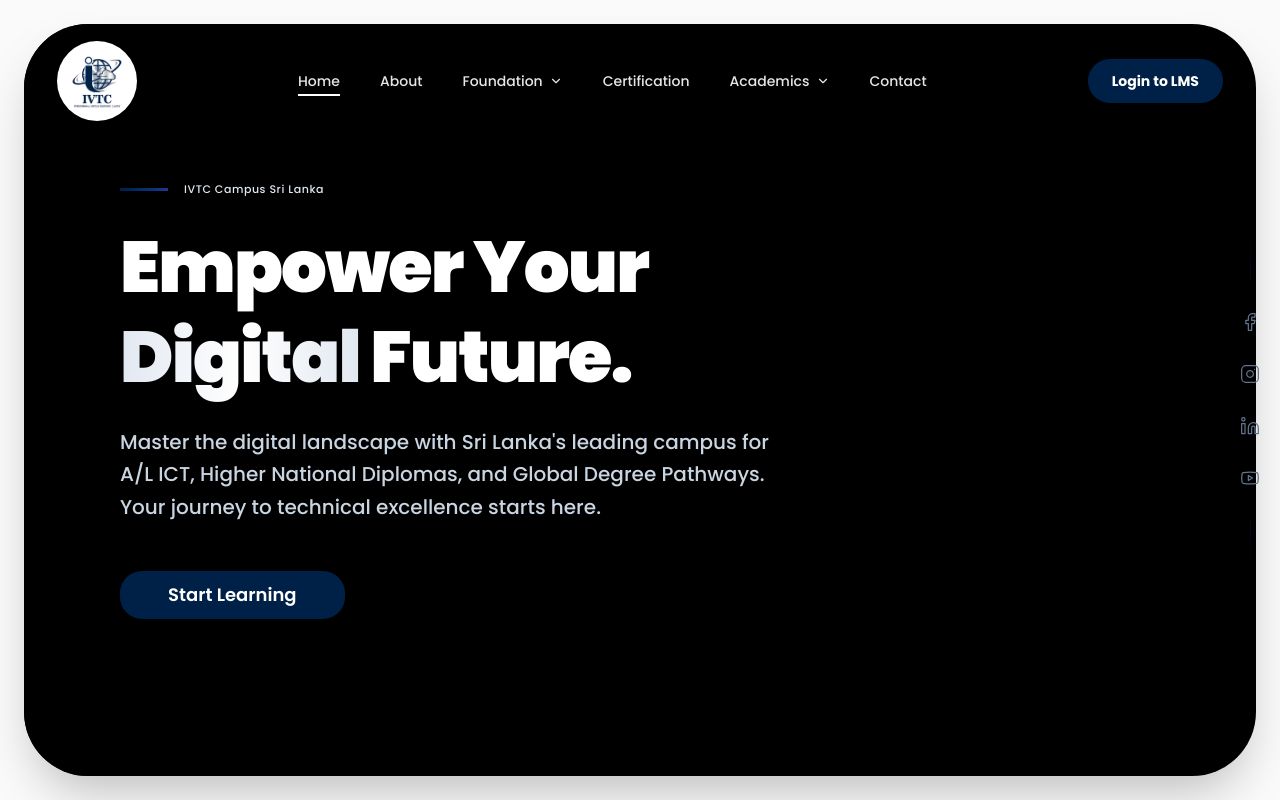
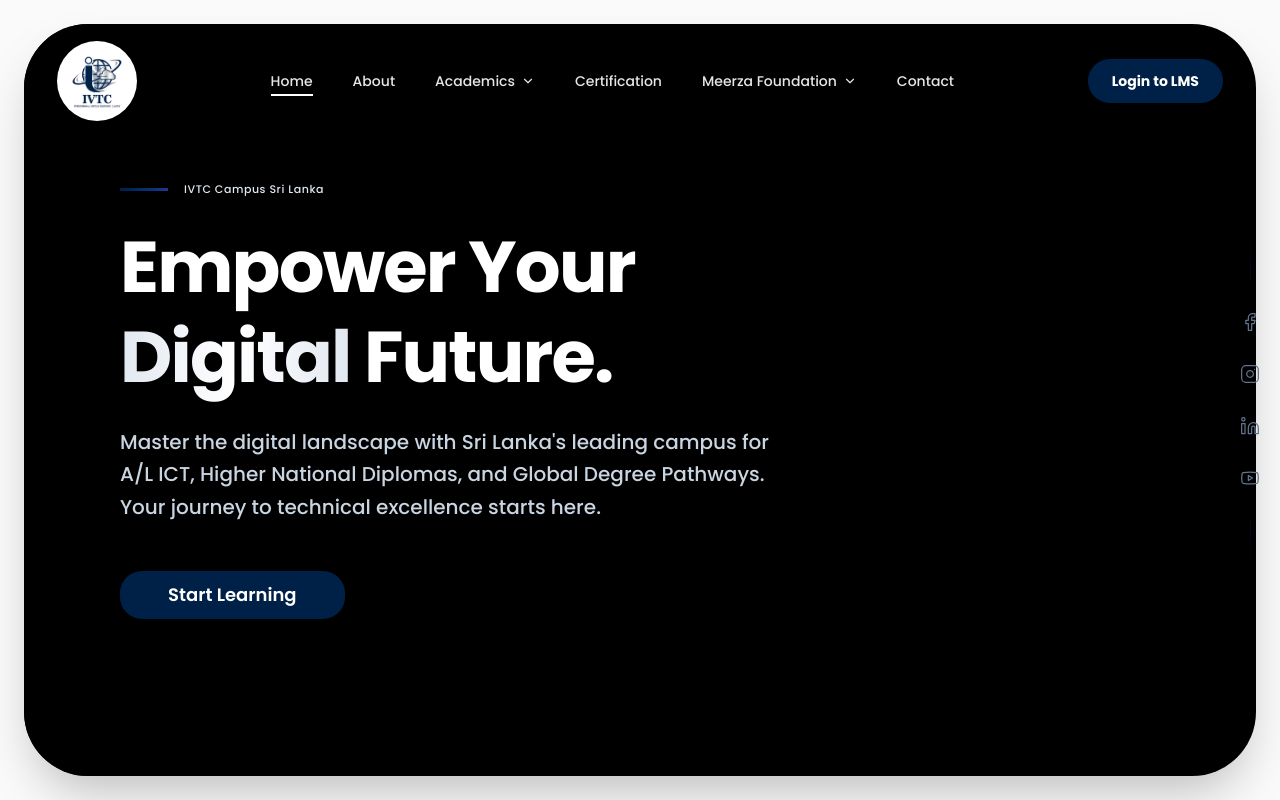
Before and after one commit to Sharjun-Hussain/ivtc-landing-page, a Next.js app: page / in a window 1280 px wide. Shown: the top 800 px of the page. Built offline with nearby package versions, Linux system fonts and the light colour scheme.

Commit message:
refactor: adjust hero heading font weight and refine navbar mega menu layout and content for Meerza Foundation.

```diff
--- a/components/Hero/HeroContent.jsx
+++ b/components/Hero/HeroContent.jsx
@@ -13,7 +13,7 @@ const HeroContent = () => {
               IVTC Campus Sri Lanka
             </span>
           </div>
-          <h1 className="hero-text text-5xl md:text-7xl font-black text-white leading-tight md:leading-tight max-w-4xl tracking-tight">
+          <h1 className="hero-text text-5xl md:text-7xl font-bold text-white leading-tight md:leading-tight max-w-4xl tracking-tight">
             Empower Your <br />
             <span className="text-transparent bg-clip-text bg-linear-to-r from-slate-200 via-white to-slate-200">Digital</span> Future.
           </h1>
--- a/components/Navbar/Navbar.jsx
+++ b/components/Navbar/Navbar.jsx
@@ -9,9 +9,9 @@ import { usePathname } from "next/navigation";
 const navLinks = [
   { name: "Home", href: "/" },
   { name: "About", href: "/about" },
-  { name: "Foundation", href: "/meerza-foundation", hasMega: true },
+  { name: "Academics", href: "#", hasMega: true },
   { name: "Certification", href: "/verify" },
-  { name: "Academics", href: "#", hasMega: true },
+  { name: "Meerza Foundation", href: "/meerza-foundation", hasMega: true },
   { name: "Contact", href: "/contact" },
 ];
 
@@ -34,7 +34,7 @@ const menuData = {
       desc: "AWS, Azure, and high-scale DevOps workflows.",
     },
   ],
-  Foundation: [
+  "Meerza Foundation": [
     {
       title: "Our Initiatives",
       desc: "Student aid, Quran academy, and digital library.",
@@ -143,15 +143,15 @@ const Navbar = () => {
                 </Link>
 
                 {link.hasMega && activeMenu === link.name && !isMenuOpen && (
-                  <div className="absolute top-full -left-20 pt-6 cursor-default">
-                    <div className="w-[600px] bg-white dark:bg-[#0a0a0a] rounded-[2.5rem] p-8 shadow-2xl border border-slate-200 dark:border-white/10 text-left">
-                      <div className="grid grid-cols-2 gap-4">
+                  <div className={`absolute top-full pt-6 cursor-default ${link.name === "Meerza Foundation" ? "-left-4" : "-left-20"}`}>
+                    <div className={`${link.name === "Meerza Foundation" ? "w-[400px]" : "w-[600px]"} bg-white dark:bg-[#0a0a0a] rounded-[2.5rem] p-8 shadow-2xl border border-slate-200 dark:border-white/10 text-left`}>
+                      <div className={`grid ${link.name === "Meerza Foundation" ? "grid-cols-1 gap-2" : "grid-cols-2 gap-4"}`}>
                         {menuData[link.name]?.map((item, i) => (
                           <Link
                             key={i}
                             href={item.href || "#"}
                             onClick={closeMenu}
-                            className="group/item cursor-pointer p-5 rounded-3xl bg-slate-50 dark:bg-white/5 hover:bg-[#002147] dark:hover:bg-[#002147] transition-colors duration-200"
+                            className={`group/item cursor-pointer rounded-3xl bg-slate-50 dark:bg-white/5 hover:bg-[#002147] dark:hover:bg-[#002147] transition-colors duration-200 ${link.name === "Meerza Foundation" ? "p-4" : "p-5"}`}
                           >
                             <h4 className="text-slate-900 dark:text-white font-bold text-[14px] mb-1 flex items-center justify-between group-hover/item:text-white dark:group-hover/item:text-white transition-colors">
                               {item.title}
@@ -166,6 +166,8 @@ const Navbar = () => {
                           </Link>
                         ))}
                       </div>
+
+                      {link.name !== "Meerza Foundation" && (
                         <div className="mt-8 pt-6 border-t border-slate-100 dark:border-white/5 flex justify-between items-center">
                           <div>
                             <p className="text-[10px] font-black text-slate-900 dark:text-white uppercase tracking-wider">
@@ -176,9 +178,10 @@ const Navbar = () => {
                             </p>
                           </div>
                           <button className="h-10 px-8 bg-[#002147] hover:bg-[#003366] text-white text-sm font-bold rounded-2xl transition-all shadow-lg flex items-center justify-center">
-                          {link.name === "Foundation" ? "Support Foundation" : "View All Courses"}
+                            View All Courses
                           </button>
                         </div>
+                      )}
                     </div>
                   </div>
                 )}
```
Lines whose indentation alone changed are shown as unchanged.
